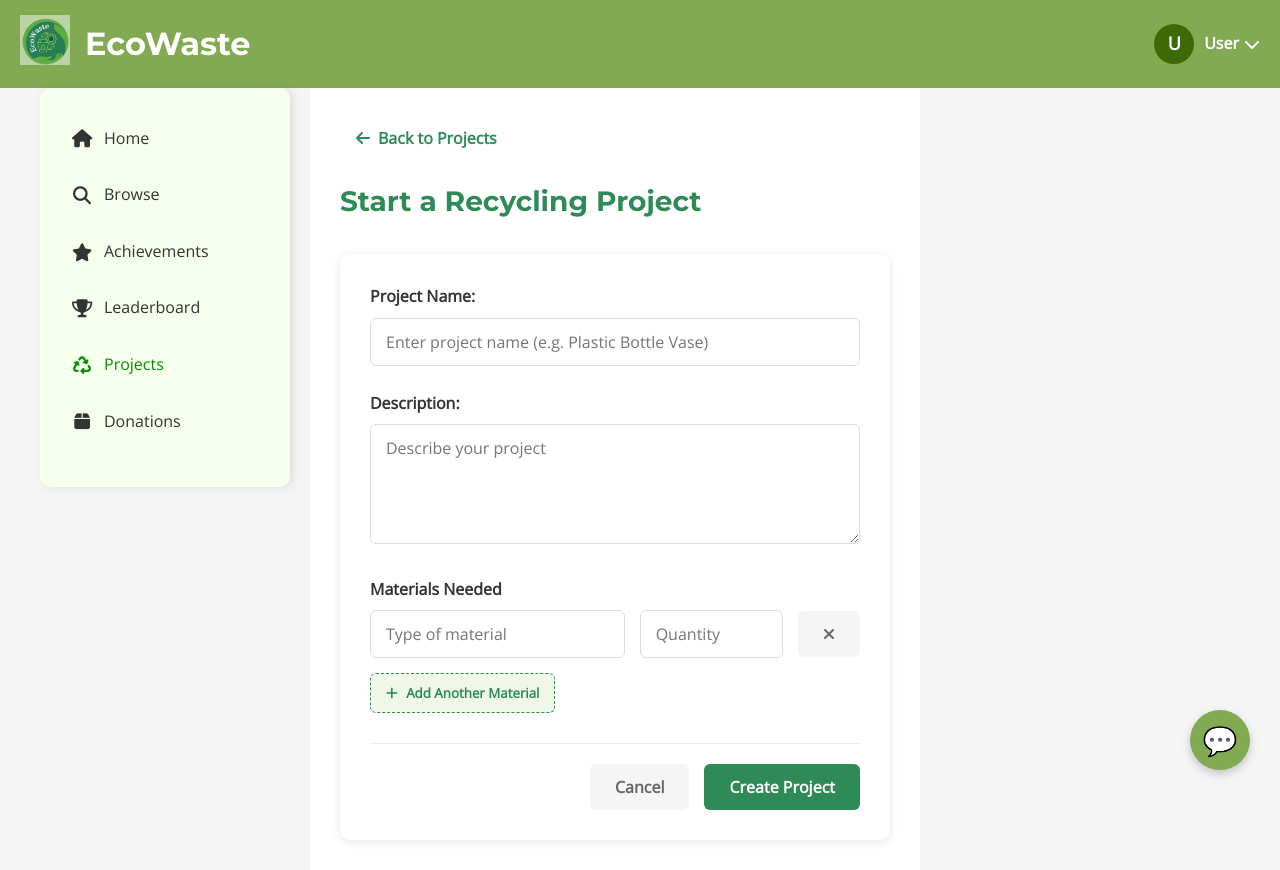
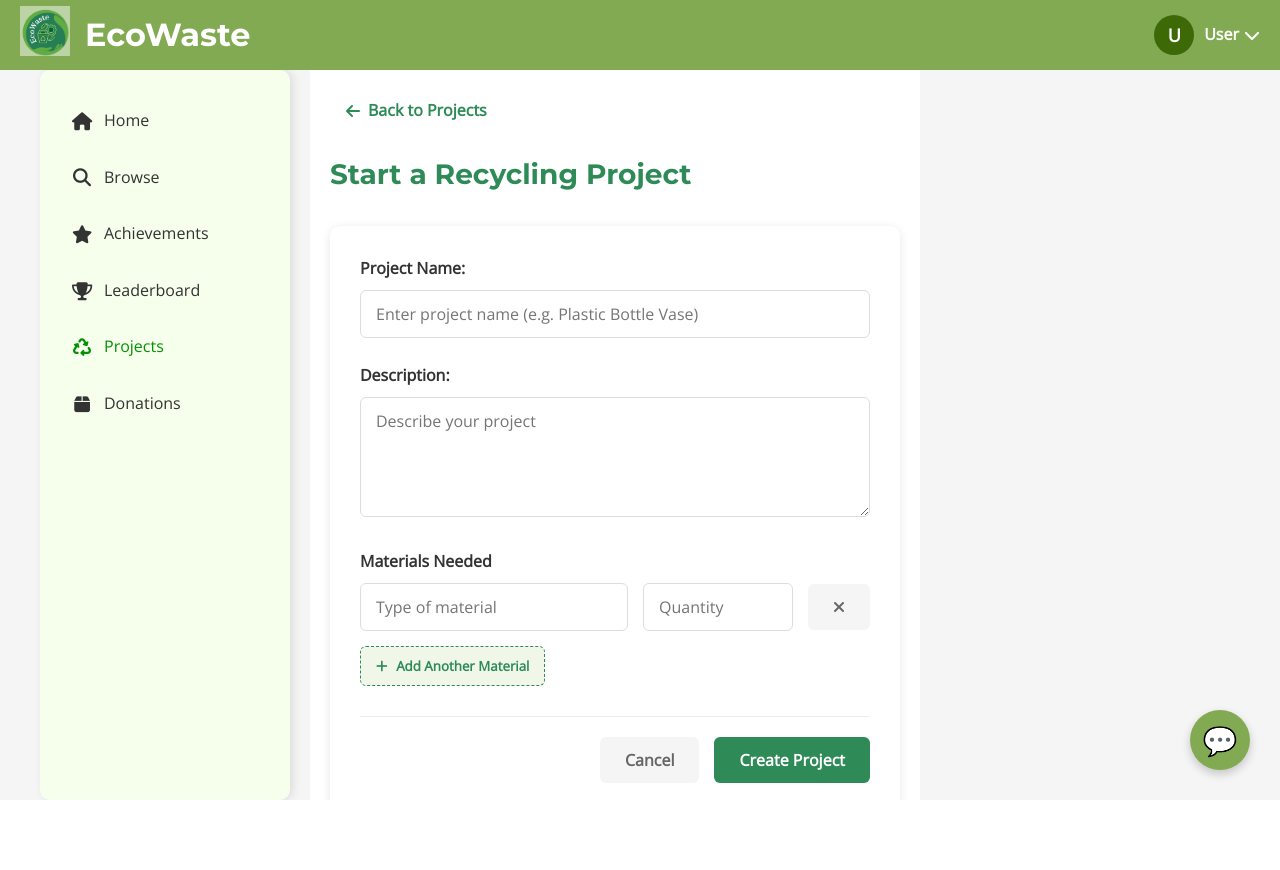
Before and after one commit to Raishem/Ecowasteee, a PHP site: page /start_project.php in a window 1280 px wide. After the commit the page ends 800 px from the top, so only its background shows below. Run offline with PHP 8.4, Linux system fonts and the light colour scheme; the visitor is signed in with stand-in values (Sample User, id 1); data that the repository does not hold is empty.

Commit message:
updated homepage ui

```diff
--- a/assets/css/homepage.css
+++ b/assets/css/homepage.css
@@ -3,13 +3,19 @@
     padding: 0;
     box-sizing: border-box;
     font-family: 'Open Sans', sans-serif;
-}
-
-body {
+    scrollbar-width: inherit;
+    scrollbar-color: #82AA52 #f6ffeb;
+}
+
+
+
+html, body {
     background-color: #f5f5f5;
     color: #333;
     line-height: 1.6;
-
+    height: 100%;
+    margin: 0;
+    overflow: hidden;
 }
 
 h1, h2, h3, h4 {
@@ -19,6 +25,7 @@
 .container {
     display: grid;
     grid-template-columns: 250px 1fr 300px;
+    height: calc(100vh - 70px);
     max-width: 1200px;
     margin: 0 auto;
     gap: 20px;
@@ -33,6 +40,9 @@
     align-items: center;
     justify-content: space-between;
     position: sticky;
+    height: 70px;
+    top: 0;
+    z-index: 1000;
 }
 
 .logo-container {
@@ -133,11 +143,13 @@
     background-color: #F6FFEB;
     padding: 30px 20px;
     box-shadow: 3px 0 10px rgba(0,0,0,0.1);
-            box-shadow: 3px 0 10px rgba(0,0,0,0.1);
-            height: fit-content;
-            border-radius: 10px;
-            position: sticky;
-            top: 20px;
+    box-shadow: 3px 0 10px rgba(0,0,0,0.1);
+    border-radius: 10px;
+    position: sticky;
+    top: 70px; /* match your header height */
+    align-self: start;
+    height: calc(100vh - 70px);
+    overflow-y: auto;
 
 }
 
@@ -174,9 +186,43 @@
     font-size: 18px;
 }
 
+/* Make right sidebar scrollable */
+.right-sidebar {
+    position: sticky;
+    top: 65px; /* same height as header */
+    align-self: start;
+    height: calc(100vh - 70px); /* full height minus header */
+    overflow-y: auto;
+    background: #F6FFEB;
+    padding: 20px;
+    height: 100%;
+    box-shadow: inset 0 0 4px rgba(0,0,0,0.1);
+}
+
+/* Optional: match scroll bar styling with left sidebar */
+.right-sidebar::-webkit-scrollbar {
+    width: 8px;
+}
+.right-sidebar::-webkit-scrollbar-track {
+    background: #f1f1f1;
+    border-radius: 4px;
+}
+.right-sidebar::-webkit-scrollbar-thumb {
+    background: #888;
+    border-radius: 4px;
+}
+.right-sidebar::-webkit-scrollbar-thumb:hover {
+    background: #555;
+}
+
+
+
 .main-content {
-    padding: 30px;
+    height: 100%;
+    overflow-y: auto;
+    padding: 20px;
     background-color: #fff;
+    grid-column: 2 / 3;
 }
 
 .welcome-card {
```
